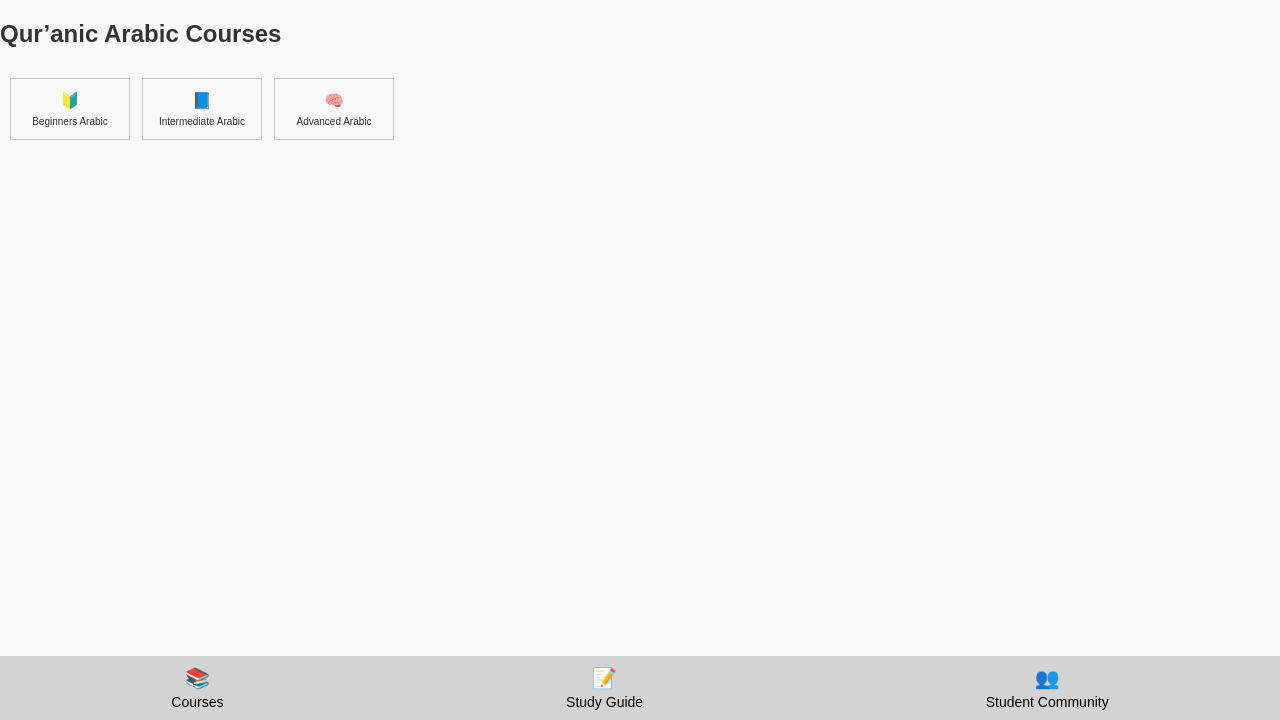
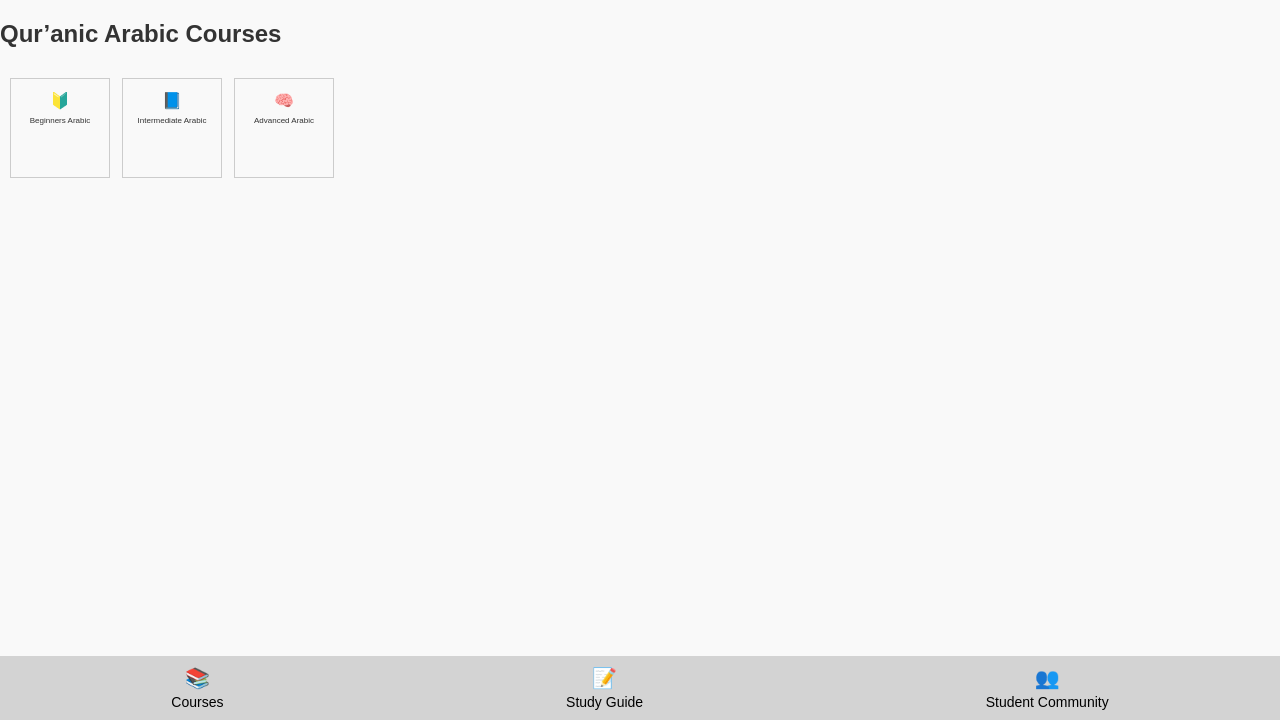
Before and after one commit to shajib-quran/shajib-quran.github.io, a website: page index.html in a window 1280 px wide. Shown: the part 80-800 px from the top of the page. Drawn offline with Linux system fonts and the light colour scheme.

Commit message:
Update style.css

```diff
--- a/style.css
+++ b/style.css
@@ -44,8 +44,7 @@ header, footer {
 }
 
 .menu-item:hover {
-  background: #00695c;
-  border-radius: 8px;
+  color: maroon;
 }
 
 .course-row {
@@ -60,7 +59,8 @@ header, footer {
 
 .course-box {
   flex: 0 0 auto;
-  width: 120px;
+  width: 100px;
+  height: 100px;
   border: 1px solid #ccc;
   text-align: center;
   padding: 12px;
@@ -74,7 +74,7 @@ header, footer {
 }
 
 .course-title {
-  font-size: 10px;
+  font-size: 8px;
 }
 
 .fade-in {
```
